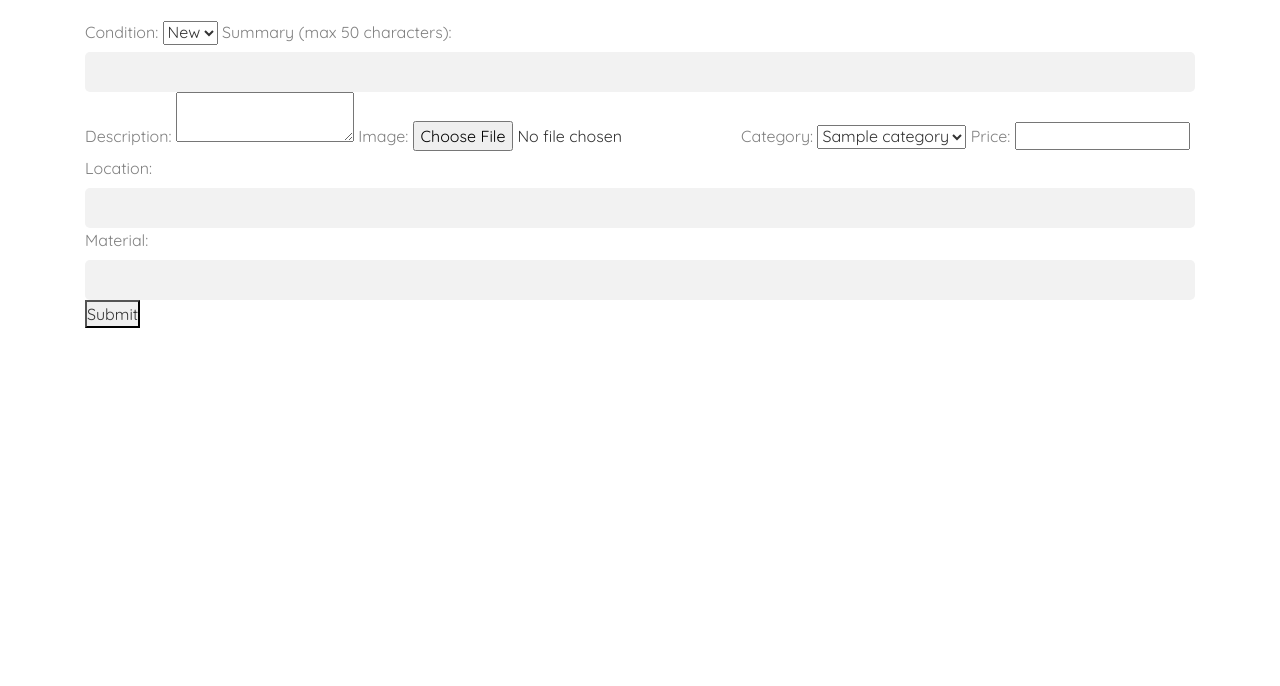
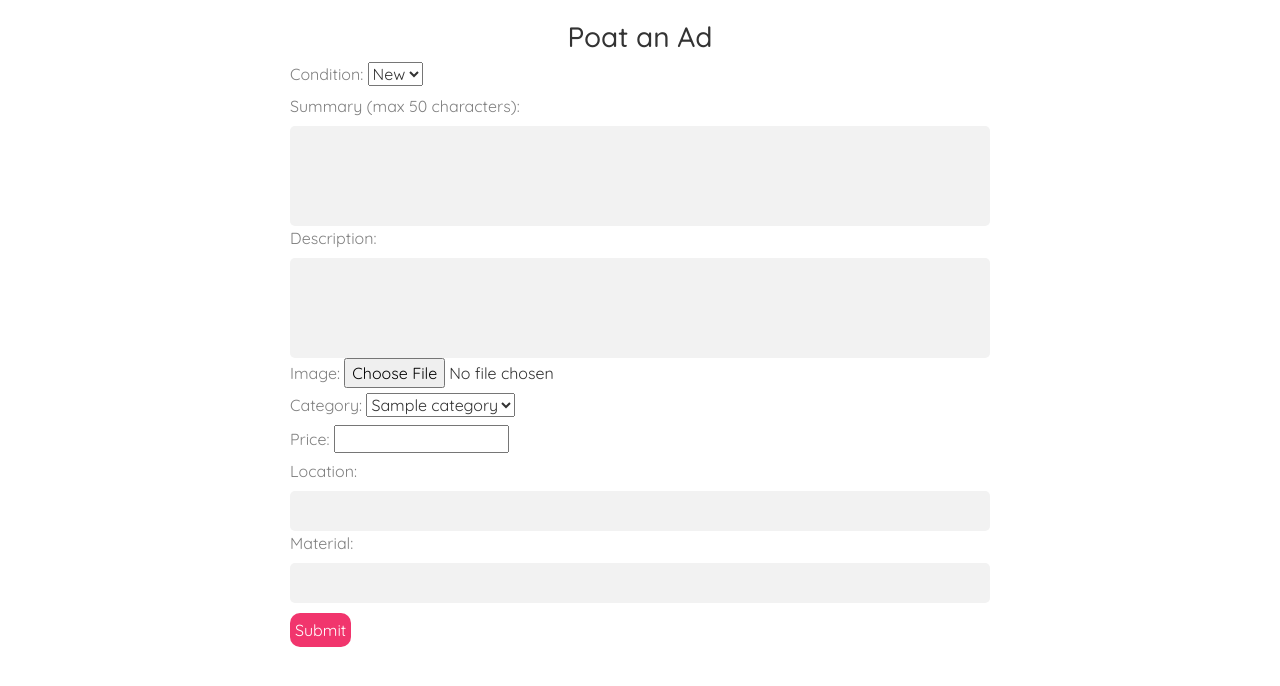
Before and after one commit to AshiiiGA/ThriftyNook, a Node server app: page /post-ad in a window 1280 px wide. Shown: the part 85-771 px from the top of the page. Run offline with Node 20, Linux system fonts and the light colour scheme; a user stored in the database is signed in; tables that the repository leaves empty hold one stand-in row (values such as "Sample post"); some libraries are stand-ins or nearby versions.

Commit message:
[Design][Task18] Add CSS - added css to post an add

```diff
--- a/views/post-ad.ejs
+++ b/views/post-ad.ejs
@@ -1,22 +1,24 @@
 <%- include('layouts/header') %>
 <div class="container">
-  <form action="/add-product" method="POST" enctype="multipart/form-data">
+  <h3  style="display: flex; justify-content: center;">Poat an Ad</h3>
+  <div style="display: flex; justify-content: center;">
 
+    <form action="/add-product" method="POST" enctype="multipart/form-data" style="width: 700px;">
       <label for="condition">Condition:</label>
         <select name="condition" required>
           <option value="new">New</option>
           <option value="old">Old</option>
         </select>
-
+        <br>
         <label for="summary">Summary (max 50 characters):</label>
-    <input type="text" name="summary" maxlength="50" required>
-
-    <label for="description">Description:</label>
-    <textarea name="description" required></textarea>
-
+        <input style="height: 100px;" type="text" name="summary" maxlength="50" required>
+        <br>
+        <label for="description">Description:</label><br>
+        <input style="height: 100px;" type="text" name="summary" maxlength="50" required>
+        <br>
         <label for="image">Image:</label>
         <input type="file" name="image" accept="image/*" required>
-
+        <br>
         <label for="category">Category:</label>
         <select name="category" required>
           <!-- Loop through categories retrieved from the database -->
@@ -24,16 +26,18 @@
             <option value="<%= category._id %>"><%= category.name %></option>
           <% }); %>
         </select>
-
+        <br>
         <label for="price">Price:</label>
         <input type="number" name="price" step="0.01" min="0" required>
-
+        <br>
         <label for="location">Location:</label>
         <input type="text" name="location" required>
-
+        <br>
         <label for="material">Material:</label>
         <input type="text" name="material">
 
-    <button type="submit">Submit</button>
+        <button style="padding: 5px; margin-top: 10px; border-radius: 10px; background-color: #f1356d; border: none; color: white;" type="submit">Submit</button>
       </form>
   </div>
+
+</div>
```
Lines whose indentation alone changed are shown as unchanged.
